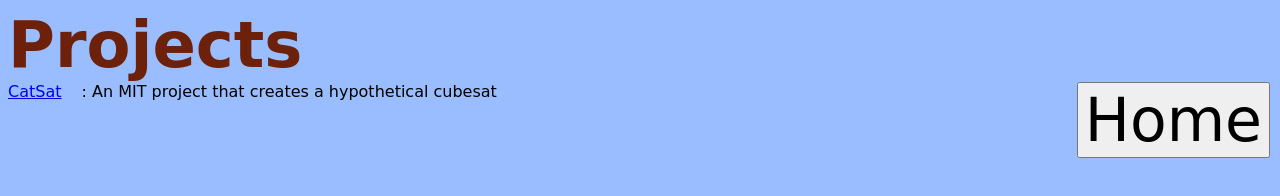
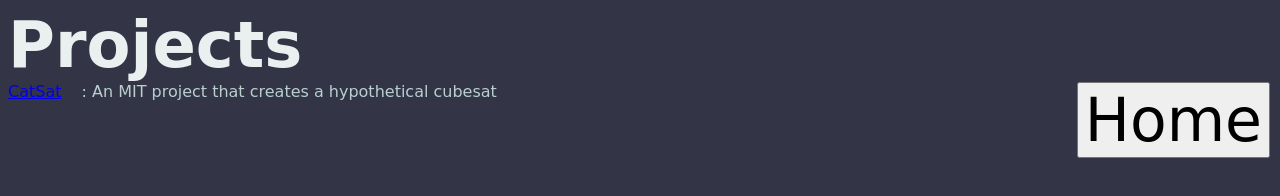
Before and after one commit to Is0toi/My-Website, a plain HTML site: page project.html in a window 1280 px wide. Drawn offline with Linux system fonts and the light colour scheme; a web font is replaced by a local one.

Commit message:
fixing styles

```diff
--- a/style.css
+++ b/style.css
@@ -1,13 +1,16 @@
 @import url('https://fonts.googleapis.com/css2?family=Delius&display=swap');
 
 .header {
-  color: rgb(109, 33, 10);
-  margin:0px;
+  color: rgb(234, 239, 239);
+  margin: 0px;
   font-size: 5em;
+
 }
 
-body{
-    background-color:rgb(154, 189, 255);
+
+body {
+  background-color:rgb(51, 52, 70);
+  color: rgb(184, 207, 206);
 
 }
 
```
